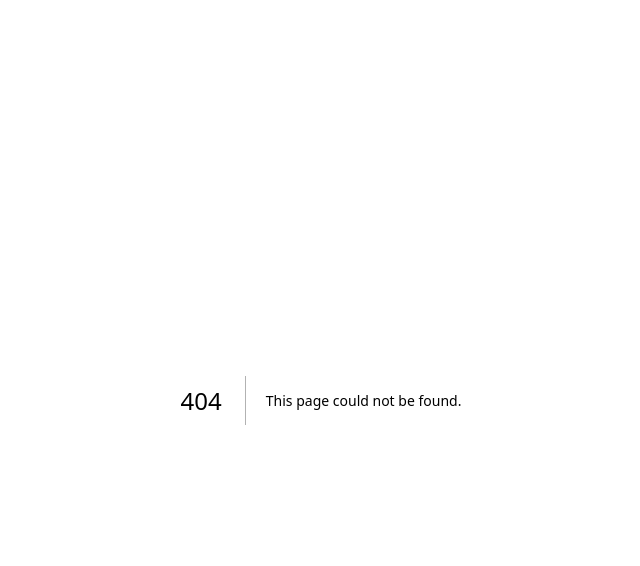
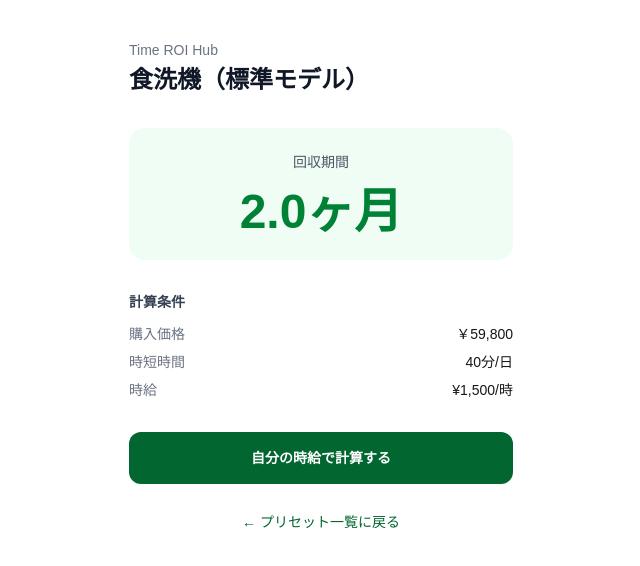
Before and after one commit to nagi558/Time-ROI-Hub, a Next.js app: page /presets/dishwasher in a window 1280 px wide. Before the commit this address had no page. Shown: the top 566 px of the page, without its empty margins (319-959 px from the left). Built offline with nearby package versions, Linux system fonts and the light colour scheme.

Commit message:
feat: プリセット詳細ページの作成（SSG対応）

```diff
--- /dev/null
+++ b/src/app/presets/[slug]/page.tsx
@@ -0,0 +1,90 @@
+import Link from 'next/link'
+import type { Metadata } from 'next'
+import { allPresets, getPresetBySlug } from '@/data/presets'
+import { calcROI } from '@/lib/roi'
+import { formatYen, formatMonths } from '@/lib/format'
+import { notFound } from 'next/navigation'
+
+type Props = {
+  params: Promise<{ slug: string }>
+}
+
+export async function generateStaticParams() {
+  return allPresets.map((p) => ({ slug: p.slug }))
+}
+
+export async function generateMetadata({ params }: Props): Promise<Metadata> {
+  const { slug } = await params
+  const preset = getPresetBySlug(slug)
+  if (!preset) return {}
+  return {
+    title: `${preset.name}は元が取れる？`,
+    description: `${preset.name}の投資回収期間を時間単位で計算。あなたの時給で「買い」かどうか判定します。`,
+  }
+}
+
+export default async function PresetDetailPage({ params }: Props) {
+  const { slug } = await params
+  const preset = getPresetBySlug(slug)
+
+  if (!preset) notFound()
+
+  const result = calcROI({
+    price: preset.defaultPrice,
+    timeSavedPerDay: preset.timeSavedPerDay,
+    hourlyWage: 1500,
+  })
+
+  return (
+    <main className="flex flex-col items-center min-h-screen px-6 py-10 bg-white">
+      <div className="w-full max-w-sm flex flex-col gap-8">
+        <div className="flex flex-col gap-1">
+          <p className="text-sm text-gray-500">Time ROI Hub</p>
+          <h1 className="text-2xl font-bold text-gray-900">{preset.name}</h1>
+        </div>
+
+        <div className="flex flex-col items-center gap-4 rounded-2xl p-6 bg-green-50">
+          <p className="text-sm font-medium text-gray-600">回収期間</p>
+          <p className="text-5xl font-bold text-green-700">
+            {formatMonths(result.paybackMonths)}
+          </p>
+        </div>
+
+        <div className="flex flex-col gap-3">
+          <p className="text-sm font-semibold text-gray-700">計算条件</p>
+          <div className="flex flex-col gap-2 text-sm">
+            <div className="flex justify-between">
+              <span className="text-gray-500">購入価格</span>
+              <span className="font-medium">
+                {formatYen(preset.defaultPrice)}
+              </span>
+            </div>
+            <div className="flex justify-between">
+              <span className="text-gray-500">時短時間</span>
+              <span className="font-medium">{preset.timeSavedPerDay}分/日</span>
+            </div>
+            <div className="flex justify-between">
+              <span className="text-gray-500">時給</span>
+              <span className="font-medium">¥1,500/時</span>
+            </div>
+          </div>
+        </div>
+
+        <div className="flex flex-col gap-3">
+          <Link
+            href={`/calculate?price=${preset.defaultPrice}&time=${preset.timeSavedPerDay}`}
+            className="w-full py-4 bg-green-800 text-white text-center text-sm font-semibold rounded-xl hover:bg-green-900 transition-colors"
+          >
+            自分の時給で計算する
+          </Link>
+          <Link
+            href="/presets"
+            className="w-full py-4 text-center text-sm text-green-800 font-medium"
+          >
+            ← プリセット一覧に戻る
+          </Link>
+        </div>
+      </div>
+    </main>
+  )
+}
```
